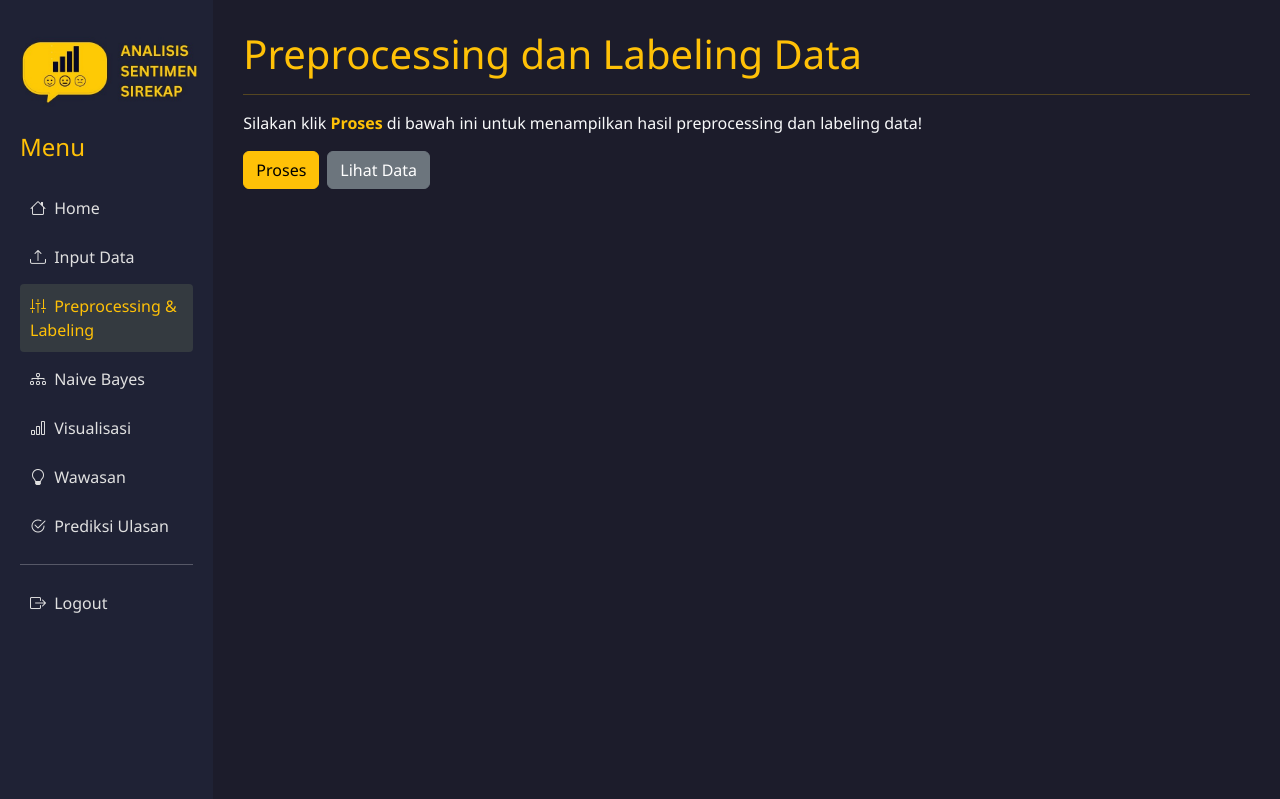
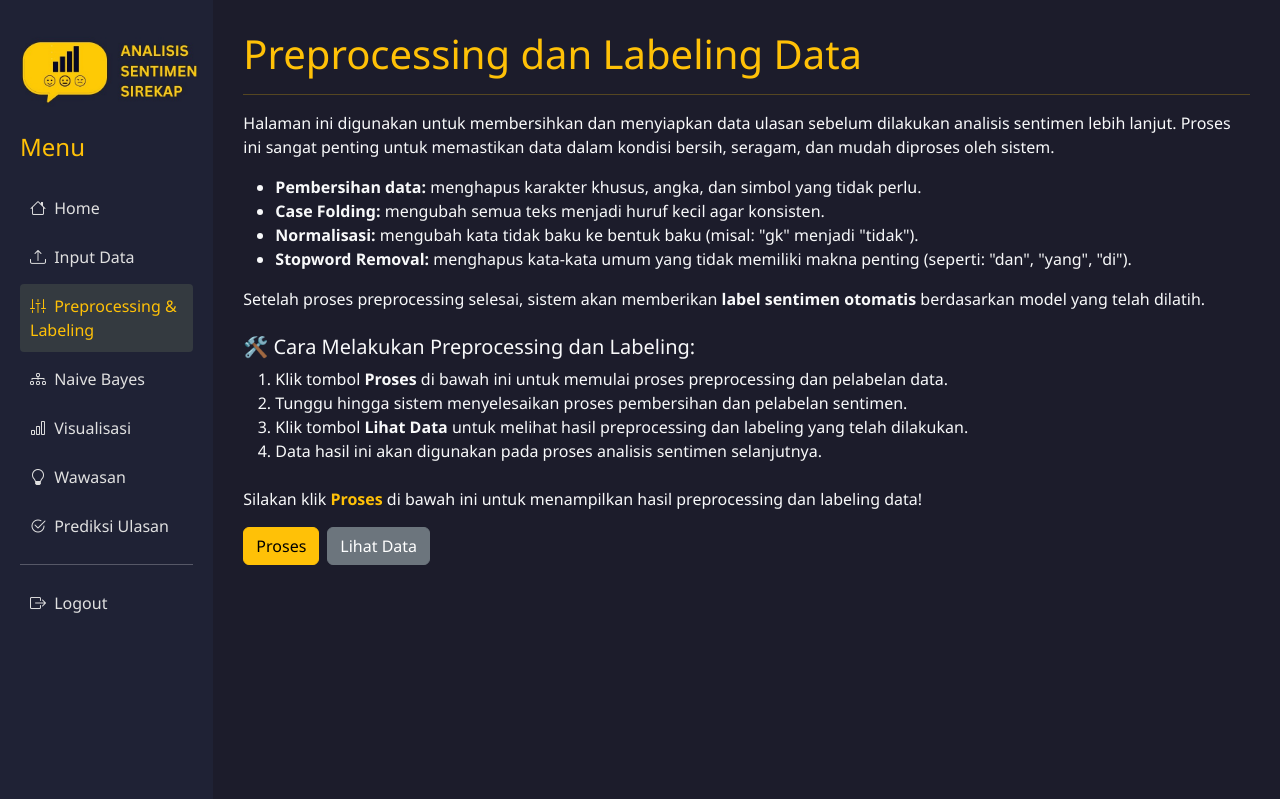
Before and after one commit to sariidwi/sentimen-analisis-kpu, a Flask app: page /preprocessing-labeling in a window 1280 px wide. Shown: the top 799 px of the page. Run offline with Flask 3, Linux system fonts and the light colour scheme; the visitor is signed in with stand-in values (Sample User, id 1); parts of the project's set-up code (start-up, migrations or seed data) failed here and were passed over.

Commit message:
Updet terbaru Preproces,labeling dan naive bayes

```diff
--- a/app.py
+++ b/app.py
@@ -601,7 +601,7 @@ def preprocessing():
     'preprocessing_labeling.html',
     title='Preprocessing dan Labeling Data',
     hasil=hasil,
-    filename=filename if 'filename' in locals() else None
+    filename=filename if 'processing_labeling_result.html' in locals() else None
 )
 # Download preprocessed
 @app.route('/download-preprocessed')
--- a/templates/preprocessing_labeling.html
+++ b/templates/preprocessing_labeling.html
@@ -1,13 +1,36 @@
 {% extends "layout.html" %}
 
 {% block content %}
-{% if hasil %}
+  <p>
+    Halaman ini digunakan untuk membersihkan dan menyiapkan data ulasan sebelum dilakukan analisis sentimen lebih lanjut.
+    Proses ini sangat penting untuk memastikan data dalam kondisi bersih, seragam, dan mudah diproses oleh sistem.
+  </p>
+  <ul>
+    <li><strong>Pembersihan data:</strong> menghapus karakter khusus, angka, dan simbol yang tidak perlu.</li>
+    <li><strong>Case Folding:</strong> mengubah semua teks menjadi huruf kecil agar konsisten.</li>
+    <li><strong>Normalisasi:</strong> mengubah kata tidak baku ke bentuk baku (misal: "gk" menjadi "tidak").</li>
+    <li><strong>Stopword Removal:</strong> menghapus kata-kata umum yang tidak memiliki makna penting (seperti: "dan", "yang", "di").</li>
+  </ul>
+  <p>
+    Setelah proses preprocessing selesai, sistem akan memberikan <strong>label sentimen otomatis</strong> berdasarkan model yang telah dilatih.
+  </p>
+
+  <h5 class="mt-4 text-light">🛠️ Cara Melakukan Preprocessing dan Labeling:</h5>
+  <ol>
+    <li>Klik tombol <strong>Proses</strong> di bawah ini untuk memulai proses preprocessing dan pelabelan data.</li>
+    <li>Tunggu hingga sistem menyelesaikan proses pembersihan dan pelabelan sentimen.</li>
+    <li>Klik tombol <strong>Lihat Data</strong> untuk melihat hasil preprocessing dan labeling yang telah dilakukan.</li>
+    <li>Data hasil ini akan digunakan pada proses analisis sentimen selanjutnya.</li>
+  </ol>
+
+  {% if hasil %}
     <a href="{{ url_for('download_preprocessed') }}" class="btn btn-success mb-3">
         Download Hasil Preprocessing (CSV)
     </a>
-{% endif %}
+  {% endif %}
+
   {% if not hasil %}
-    <p>Silakan klik <span class="text-warning fw-bold">Proses</span> di bawah ini untuk menampilkan hasil preprocessing dan labeling data!</p>
+    <p class="mt-4">Silakan klik <span class="text-warning fw-bold">Proses</span> di bawah ini untuk menampilkan hasil preprocessing dan labeling data!</p>
 
     <div class="d-flex gap-2 mt-3">
       <form method="POST">
@@ -17,7 +40,7 @@
     </div>
 
   {% else %}
-    <p>Berikut hasil dari preprocessing dan labeling data:</p>
+    <p class="mt-4">Berikut hasil dari preprocessing dan labeling data:</p>
     <div class="table-responsive mt-4">
       <table class="table table-dark table-bordered table-striped">
         <thead class="table-warning text-dark">
```
Also changed, not shown: templates/Naivebayes.html (+15 -1 lines), templates/processing_labeling_result.html (+51 -7 lines).
